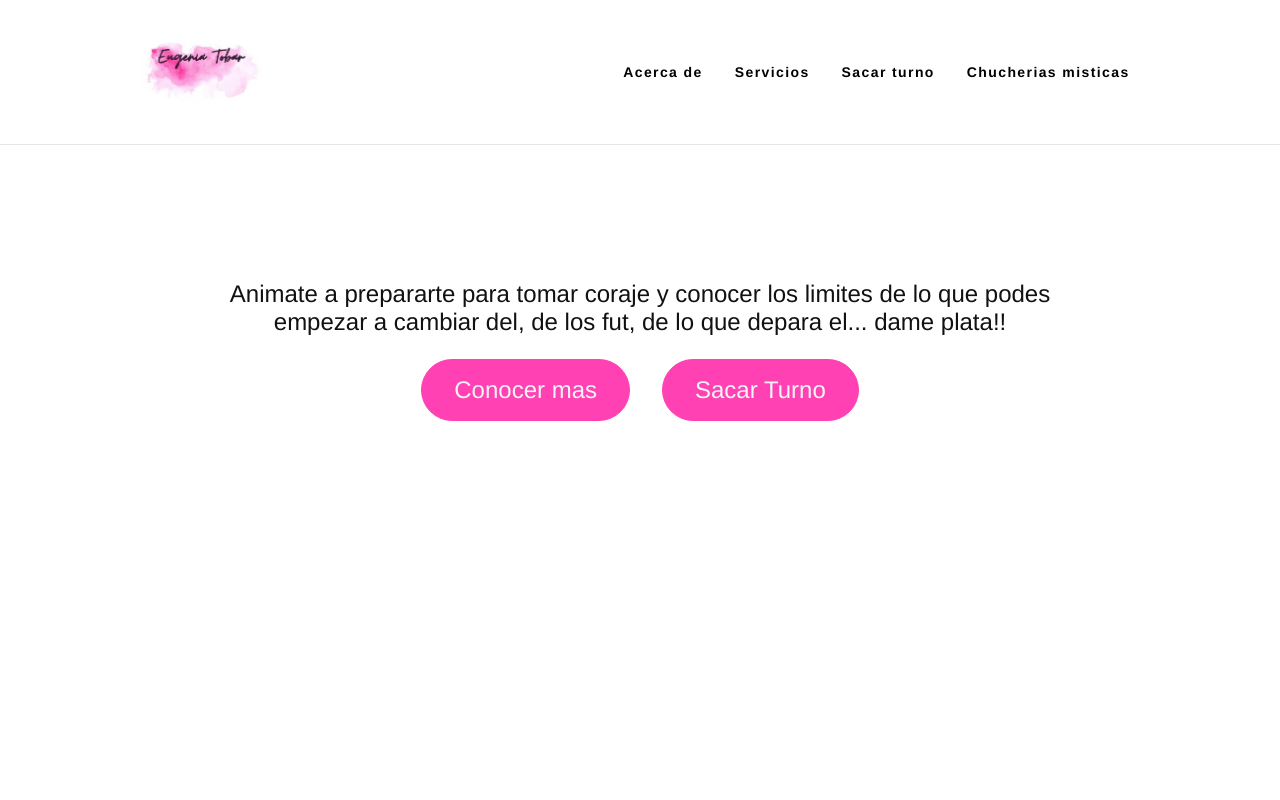
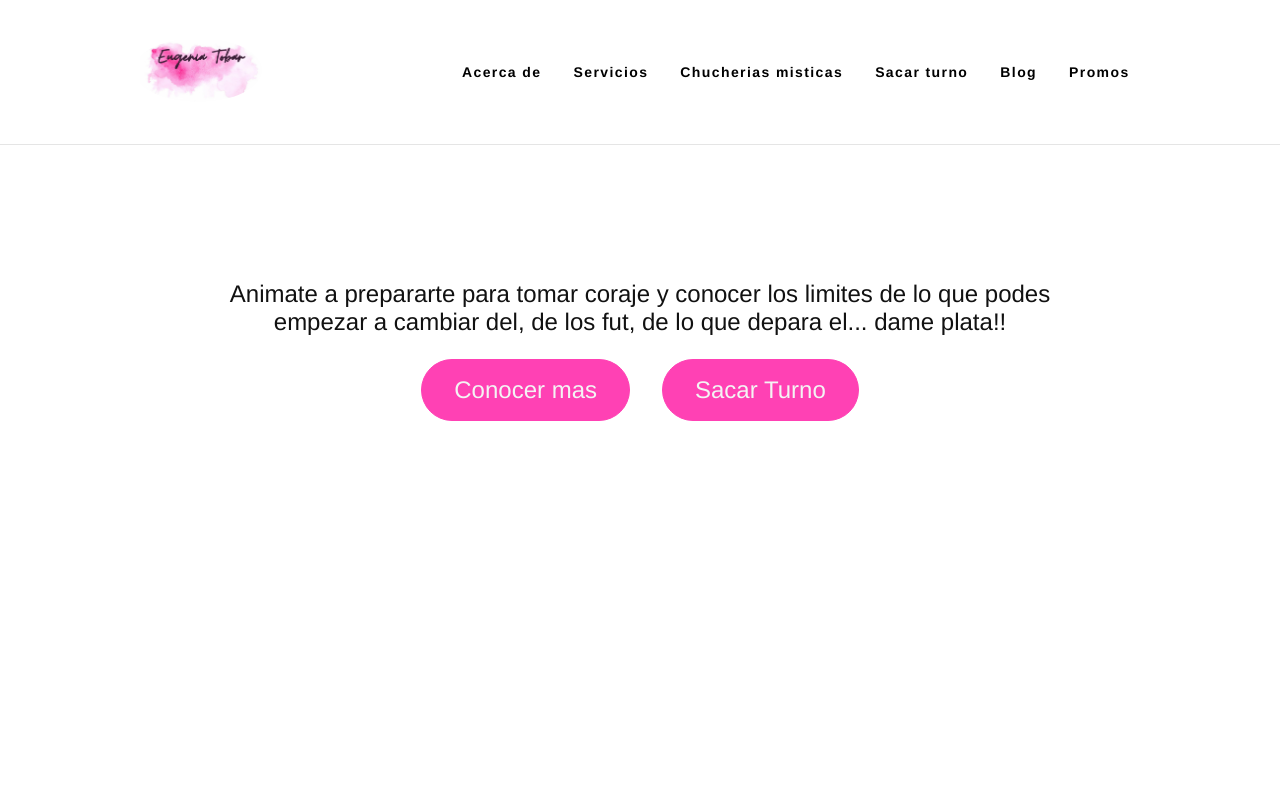
Before and after one commit to dicoy/eugeniatobar.com, a Next.js app: page / in a window 1280 px wide. Shown: the top 800 px of the page. Built offline with nearby package versions, Linux system fonts and the light colour scheme.

Commit message:
menu component

```diff
--- a/components/menu.js
+++ b/components/menu.js
@@ -15,17 +15,23 @@ return (<header id="mainNav" className={
     atTheTop > 10 ? 'affix': ''
   }`
 }>
-  <div className="w-80 center flex items-center ">
-    <nav className="f5 b tracked fl w-20">
+  <div className="w-80 center flex items-center flex-column flex-row-ns">
+    <nav className="f5 b tracked fl w-90 w-20-ns">
       <a className="link dim dib page-scroll" href="#page-top">
         <img src="/logo.jpeg" className="dib w4 h3 br-100" />
       </a>
     </nav>
-    <nav className="f6 tracked tr fl w-80 pv3 pv4-ns">
+    <nav className={
+      `f6 tracked tr fl w-80 pv3 pv4-ns flex-column flex-row-ns  ${
+        atTheTop > 10 ? 'dn flex-ns': ''
+      }`
+    }>
       <a className="link dim ph3 b dib page-scroll" href="#about">Acerca de</a>
       <a className="link dim ph3 b dib page-scroll" href="#services">Servicios</a>
+      <a className="link dim ph3 b dib page-scroll" href="#contact">Chucherias misticas</a>
       <a className="link dim ph3 b dib page-scroll" href="#services">Sacar turno</a>
-      <a className="link dim ph3 b dib page-scroll" href="#contact">Chucherias misticas</a>
+      <a className="link dim ph3 b dib page-scroll" href="#contact">Blog</a>
+      <a className="link dim ph3 b dib page-scroll" href="#contact">Promos</a>
     </nav>
   </div>
 </header>)
```
